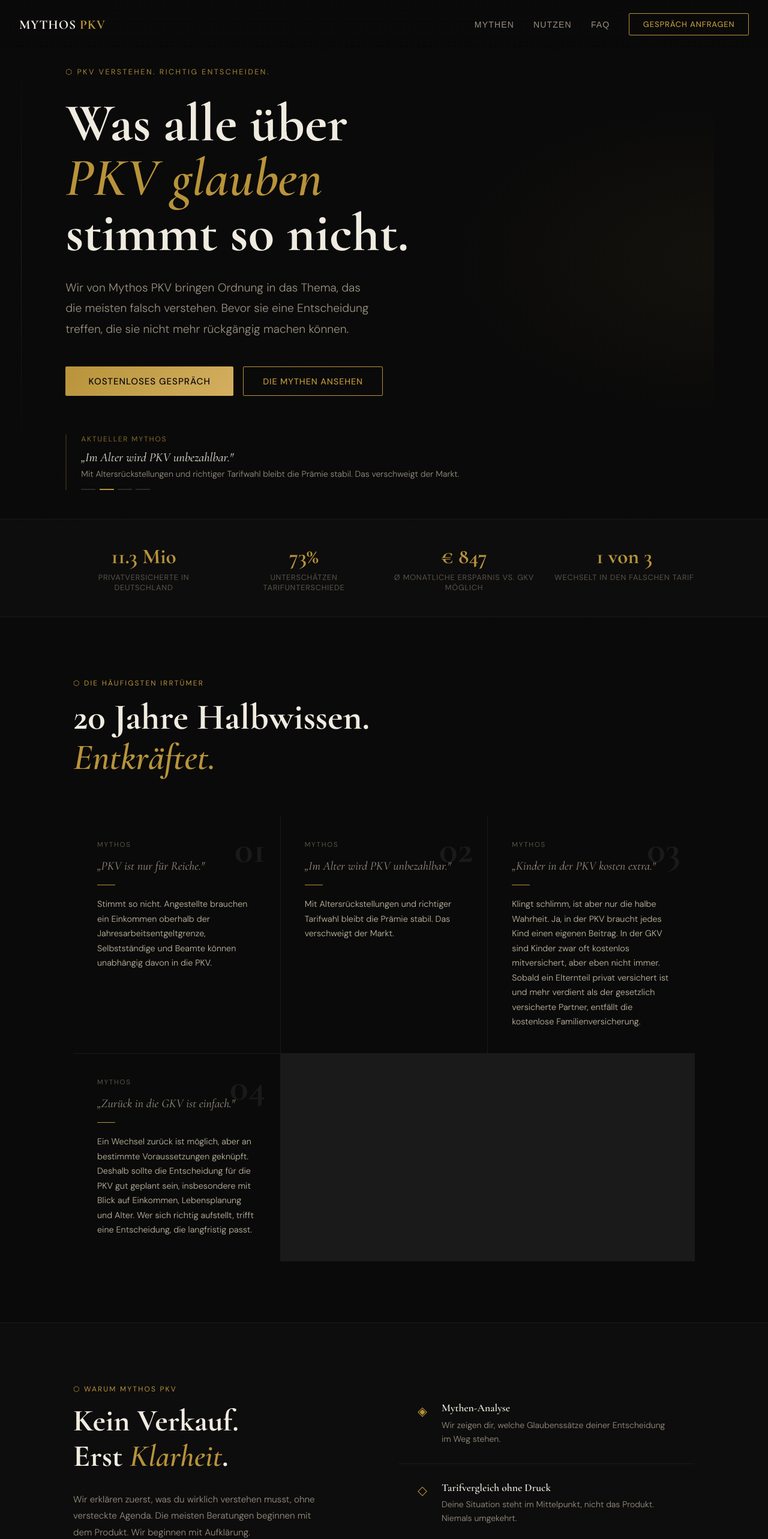
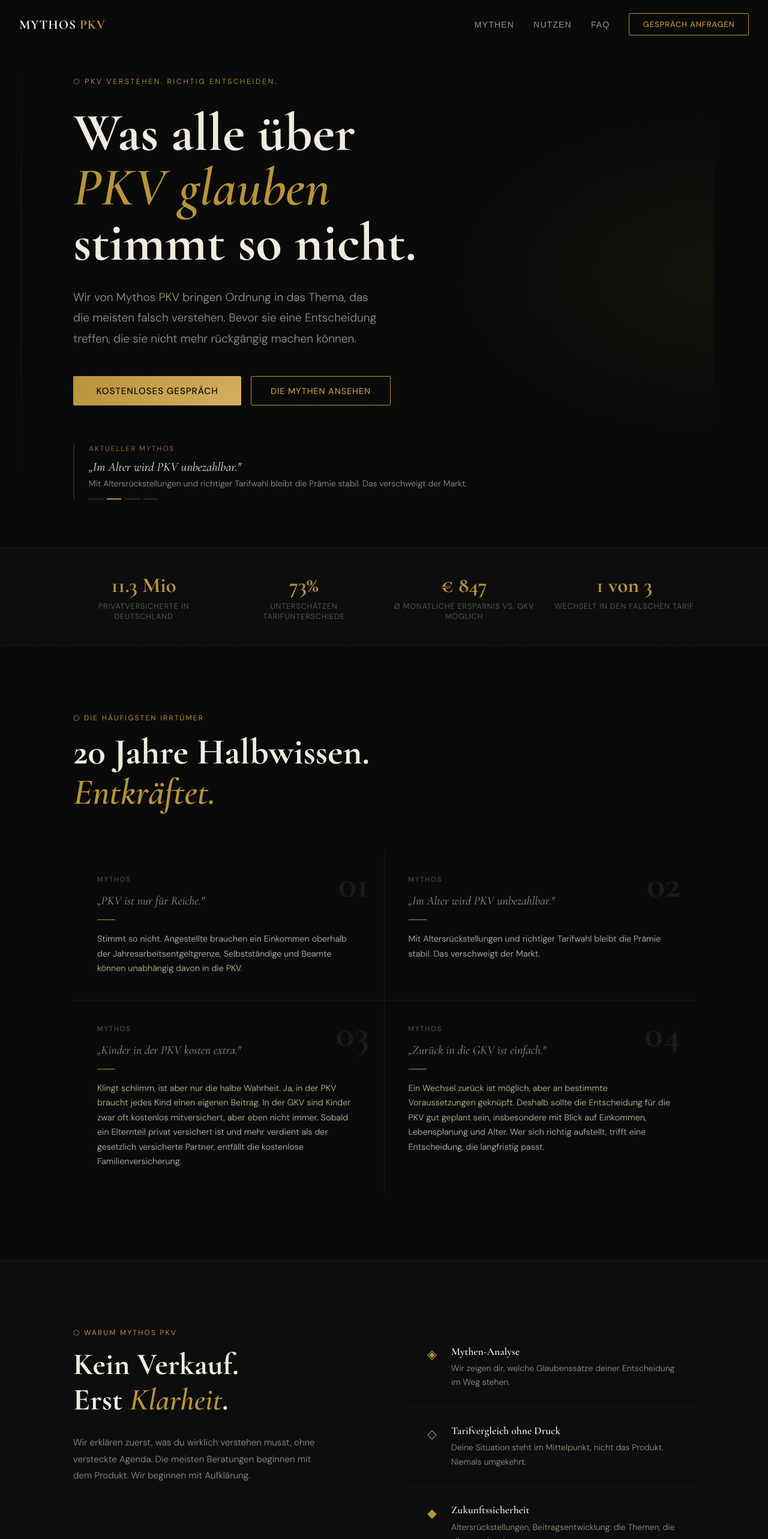
Before and after one commit to blondesgift611-commits/mythos-pkv, a React (Create React App) app: page / in a window 1280 px wide. Shown: the top 2566 px of the page at 60% size. Built offline with nearby package versions, Linux system fonts and the light colour scheme.

Commit message:
version6

```diff
--- a/src/App.js
+++ b/src/App.js
@@ -1,4 +1,14 @@
 import React, { useState, useEffect, useRef } from "react";
+
+function useIsMobile() {
+  const [isMobile, setIsMobile] = useState(window.innerWidth <= 768);
+  useEffect(() => {
+    const handler = () => setIsMobile(window.innerWidth <= 768);
+    window.addEventListener("resize", handler);
+    return () => window.removeEventListener("resize", handler);
+  }, []);
+  return isMobile;
+}
 
 const MYTHS = [
   { id: 1, myth: "PKV ist nur für Reiche.", reality: "Stimmt so nicht. Angestellte brauchen ein Einkommen oberhalb der Jahresarbeitsentgeltgrenze, Selbstständige und Beamte können unabhängig davon in die PKV." },
@@ -80,6 +90,7 @@ function FAQItem({ q, a }) {
 }
 
 export default function MythosPKV() {
+  const isMobile = useIsMobile();
   const [form, setForm] = useState({ vorname: "", nachname: "", telefon: "", email: "" });
   const [submitted, setSubmitted] = useState(false);
   const [showImpressum, setShowImpressum] = useState(false);
@@ -174,7 +185,7 @@ export default function MythosPKV() {
       </nav>
 
       {/* HERO */}
-      <section className="hero-section" style={{ minHeight: "100vh", display: "flex", flexDirection: "column", justifyContent: "center", padding: "7rem 1.2rem 3rem", maxWidth: "1100px", margin: "0 auto", position: "relative" }}>
+      <section style={{ minHeight: isMobile ? "auto" : "100vh", display: "flex", flexDirection: "column", justifyContent: "center", padding: isMobile ? "5rem 1.2rem 2.5rem" : "8rem 2rem 5rem", maxWidth: "1100px", margin: "0 auto", position: "relative" }}>
         {/* Background accent */}
         <div style={{ position: "absolute", top: "20%", right: "0", width: "40%", height: "60%", background: "radial-gradient(ellipse at right, rgba(184,147,58,.06), transparent 70%)", pointerEvents: "none" }} />
         <div style={{ position: "absolute", top: "10%", left: "-5%", width: "1px", height: "80%", background: "linear-gradient(to bottom,transparent,#b8933a33,transparent)", animation: "pulse-border 3s ease infinite" }} />
@@ -193,7 +204,7 @@ export default function MythosPKV() {
           Wir von Mythos PKV bringen Ordnung in das Thema, das die meisten falsch verstehen. Bevor sie eine Entscheidung treffen, die sie nicht mehr rückgängig machen können.
         </p>
 
-        <div style={{ display: "flex", gap: "1rem", flexWrap: "wrap" }} className="hero-buttons">
+        <div style={{ display: "flex", flexDirection: isMobile ? "column" : "row", gap: "1rem" }}>
           <button onClick={() => document.getElementById("kontakt").scrollIntoView({behavior:"smooth"})} className="cta-btn">Kostenloses Gespräch</button>
           <button onClick={() => document.getElementById("mythen").scrollIntoView({behavior:"smooth"})} className="cta-btn-outline">Die Mythen ansehen</button>
         </div>
@@ -215,7 +226,7 @@ export default function MythosPKV() {
 
       {/* STATS BAR */}
       <div style={{ borderTop: "1px solid #1a1a1a", borderBottom: "1px solid #1a1a1a", background: "#0d0d0d" }}>
-        <div style={{ maxWidth: "1100px", margin: "0 auto", padding: "2.5rem 2rem", display: "grid", gridTemplateColumns: "repeat(auto-fit, minmax(180px, 1fr))", gap: "2rem" }} className="stats-grid">
+        <div style={{ maxWidth: "1100px", margin: "0 auto", padding: isMobile ? "2rem 1.2rem" : "2.5rem 2rem", display: "grid", gridTemplateColumns: isMobile ? "repeat(2, 1fr)" : "repeat(auto-fit, minmax(180px, 1fr))", gap: isMobile ? "1.2rem" : "2rem" }}>
           {STATS.map((s, i) => (
             <Fade key={i} delay={i * 0.1}>
               <div style={{ textAlign: "center" }}>
@@ -228,14 +239,14 @@ export default function MythosPKV() {
       </div>
 
       {/* MYTHEN SECTION */}
-      <section id="mythen" style={{ maxWidth: "1100px", margin: "0 auto", padding: "clamp(3rem, 8vw, 7rem) clamp(1.2rem, 4vw, 2rem)" }}>
+      <section id="mythen" style={{ maxWidth: "1100px", margin: "0 auto", padding: isMobile ? "3rem 1.2rem" : "7rem 2rem" }}>
         <Fade>
           <div style={{ fontFamily: "'DM Sans'", fontSize: ".75rem", letterSpacing: ".18em", textTransform: "uppercase", color: "#b8933a", marginBottom: "1rem" }}>⬡ Die häufigsten Irrtümer</div>
           <h2 style={{ fontFamily: "'Cormorant Garamond', serif", fontSize: "clamp(2.2rem, 5vw, 3.8rem)", fontWeight: 700, color: "#f0ebe0", maxWidth: "600px", lineHeight: 1.1, marginBottom: "4rem" }}>
             20 Jahre Halbwissen.<br /><span style={{ fontStyle: "italic", color: "#b8933a" }}>Entkräftet.</span>
           </h2>
         </Fade>
-        <div style={{ display: "grid", gridTemplateColumns: "repeat(auto-fit, minmax(min(100%, 300px), 1fr))", gap: "1px", background: "#1a1a1a" }} className="myths-grid">
+        <div style={{ display: "grid", gridTemplateColumns: isMobile ? "1fr" : "repeat(2, 1fr)", gap: "1px", background: "#1a1a1a" }}>
           {MYTHS.map((m, i) => (
             <Fade key={m.id} delay={i * 0.08}>
               <div style={{ background: "#0a0a0a", padding: "2.5rem", position: "relative", overflow: "hidden", height: "100%", boxSizing: "border-box" }}>
@@ -254,7 +265,7 @@ export default function MythosPKV() {
 
       {/* NUTZEN / BENEFITS */}
       <section id="nutzen" style={{ background: "#0d0d0d", borderTop: "1px solid #1a1a1a", borderBottom: "1px solid #1a1a1a" }}>
-        <div style={{ maxWidth: "1100px", margin: "0 auto", padding: "clamp(3rem, 8vw, 7rem) clamp(1.2rem, 4vw, 2rem)", display: "grid", gridTemplateColumns: "repeat(auto-fit, minmax(280px, 1fr))", gap: "3rem", alignItems: "start" }} className="nutzen-grid">
+        <div style={{ maxWidth: "1100px", margin: "0 auto", padding: isMobile ? "3rem 1.2rem" : "7rem 2rem", display: "grid", gridTemplateColumns: isMobile ? "1fr" : "1fr 1fr", gap: isMobile ? "2rem" : "5rem", alignItems: "start" }}>
           <Fade>
             <div>
               <div style={{ fontFamily: "'DM Sans'", fontSize: ".75rem", letterSpacing: ".18em", textTransform: "uppercase", color: "#b8933a", marginBottom: "1rem" }}>⬡ Warum Mythos PKV</div>
@@ -288,7 +299,7 @@ export default function MythosPKV() {
       </section>
 
       {/* SOCIAL PROOF */}
-      <section style={{ maxWidth: "1100px", margin: "0 auto", padding: "clamp(3rem, 8vw, 7rem) clamp(1.2rem, 4vw, 2rem)" }}>
+      <section style={{ maxWidth: "1100px", margin: "0 auto", padding: isMobile ? "3rem 1.2rem" : "7rem 2rem" }}>
         <Fade>
           <div style={{ textAlign: "center", marginBottom: "4rem" }}>
             <div style={{ fontFamily: "'DM Sans'", fontSize: ".75rem", letterSpacing: ".18em", textTransform: "uppercase", color: "#b8933a", marginBottom: "1rem" }}>⬡ Stimmen aus der Community</div>
@@ -297,7 +308,7 @@ export default function MythosPKV() {
             </h2>
           </div>
         </Fade>
-        <div style={{ display: "grid", gridTemplateColumns: "repeat(auto-fit, minmax(280px, 1fr))", gap: "1px", background: "#1a1a1a" }} className="testimonials-grid">
+        <div style={{ display: "grid", gridTemplateColumns: isMobile ? "1fr" : "repeat(3, 1fr)", gap: "1px", background: "#1a1a1a" }}>
           {[
             { name: "Markus T.", role: "Selbstständiger Architekt, 38", quote: "Ich dachte, PKV ist für mich zu riskant. Nach dem Gespräch mit Mythos PKV wusste ich, dass es genau das Gegenteil ist. Ich hätte 3 Jahre früher wechseln sollen." },
             { name: "Sarah K.", role: "Ärztin in Weiterbildung, 31", quote: "Endlich jemand, der mir erklärt hat, was Altersrückstellungen wirklich bedeuten. Ohne Druck. Ohne Produkt zuerst. Das hat mich überzeugt." },
@@ -318,7 +329,7 @@ export default function MythosPKV() {
 
       {/* FAQ */}
       <section id="faq" style={{ background: "#0d0d0d", borderTop: "1px solid #1a1a1a" }}>
-        <div style={{ maxWidth: "780px", margin: "0 auto", padding: "clamp(3rem, 8vw, 7rem) clamp(1.2rem, 4vw, 2rem)" }}>
+        <div style={{ maxWidth: "780px", margin: "0 auto", padding: isMobile ? "3rem 1.2rem" : "7rem 2rem" }}>
           <Fade>
             <div style={{ fontFamily: "'DM Sans'", fontSize: ".75rem", letterSpacing: ".18em", textTransform: "uppercase", color: "#b8933a", marginBottom: "1rem" }}>⬡ Häufige Fragen</div>
             <h2 style={{ fontFamily: "'Cormorant Garamond', serif", fontSize: "clamp(2rem, 4vw, 3rem)", fontWeight: 700, color: "#f0ebe0", marginBottom: "3rem", lineHeight: 1.15 }}>
@@ -334,8 +345,8 @@ export default function MythosPKV() {
       </section>
 
       {/* CTA / LEAD GEN */}
-      <section id="kontakt" style={{ maxWidth: "1100px", margin: "0 auto", padding: "clamp(3rem, 8vw, 7rem) clamp(1.2rem, 4vw, 2rem)" }}>
-        <div style={{ position: "relative", background: "#0d0d0d", border: "1px solid #1a1a1a", padding: "clamp(2rem, 5vw, 5rem) clamp(1.2rem, 4vw, 4rem)", overflow: "hidden" }}>
+      <section id="kontakt" style={{ maxWidth: "1100px", margin: "0 auto", padding: isMobile ? "3rem 1.2rem" : "7rem 2rem" }}>
+        <div style={{ position: "relative", background: "#0d0d0d", border: "1px solid #1a1a1a", padding: isMobile ? "2.5rem 1.2rem" : "5rem 4rem", overflow: "hidden" }}>
           <div style={{ position: "absolute", top: 0, right: 0, width: "50%", height: "100%", background: "radial-gradient(ellipse at right top, rgba(184,147,58,.07), transparent 60%)", pointerEvents: "none" }} />
           <div style={{ position: "absolute", bottom: "2rem", left: "2rem", fontFamily: "'Cormorant Garamond', serif", fontSize: "10rem", fontWeight: 700, color: "#111", lineHeight: 1, userSelect: "none" }}>?</div>
 
@@ -405,11 +416,11 @@ export default function MythosPKV() {
 
       {/* FOOTER */}
       <footer style={{ borderTop: "1px solid #1a1a1a", background: "#080808" }}>
-        <div style={{ maxWidth: "1100px", margin: "0 auto", padding: "2rem 1.2rem", display: "flex", justifyContent: "space-between", alignItems: "center", flexWrap: "wrap", gap: "1rem" }}>
+        <div style={{ maxWidth: "1100px", margin: "0 auto", padding: isMobile ? "1.5rem 1.2rem" : "3rem 2rem", display: "flex", flexDirection: isMobile ? "column" : "row", justifyContent: "space-between", alignItems: "center", flexWrap: "wrap", gap: "1rem", textAlign: isMobile ? "center" : "left" }}>
           <div style={{ fontFamily: "'Cormorant Garamond', serif", fontSize: "1.1rem", fontWeight: 700, color: "#f0ebe0" }}>
             MYTHOS <span style={{ color: "#b8933a" }}>PKV</span>
           </div>
-          <div style={{ display: "flex", gap: "2rem", flexWrap: "wrap" }} className="nav-desktop">
+          <div style={{ display: isMobile ? "none" : "flex", gap: "2rem", flexWrap: "wrap" }}>
             <button onClick={() => setShowImpressum(true)} className="nav-link" style={{ background: "none", border: "none", cursor: "pointer" }}>Impressum</button>
             <button onClick={() => setShowDatenschutz(true)} className="nav-link" style={{ background: "none", border: "none", cursor: "pointer" }}>Datenschutz</button>
           </div>
```
